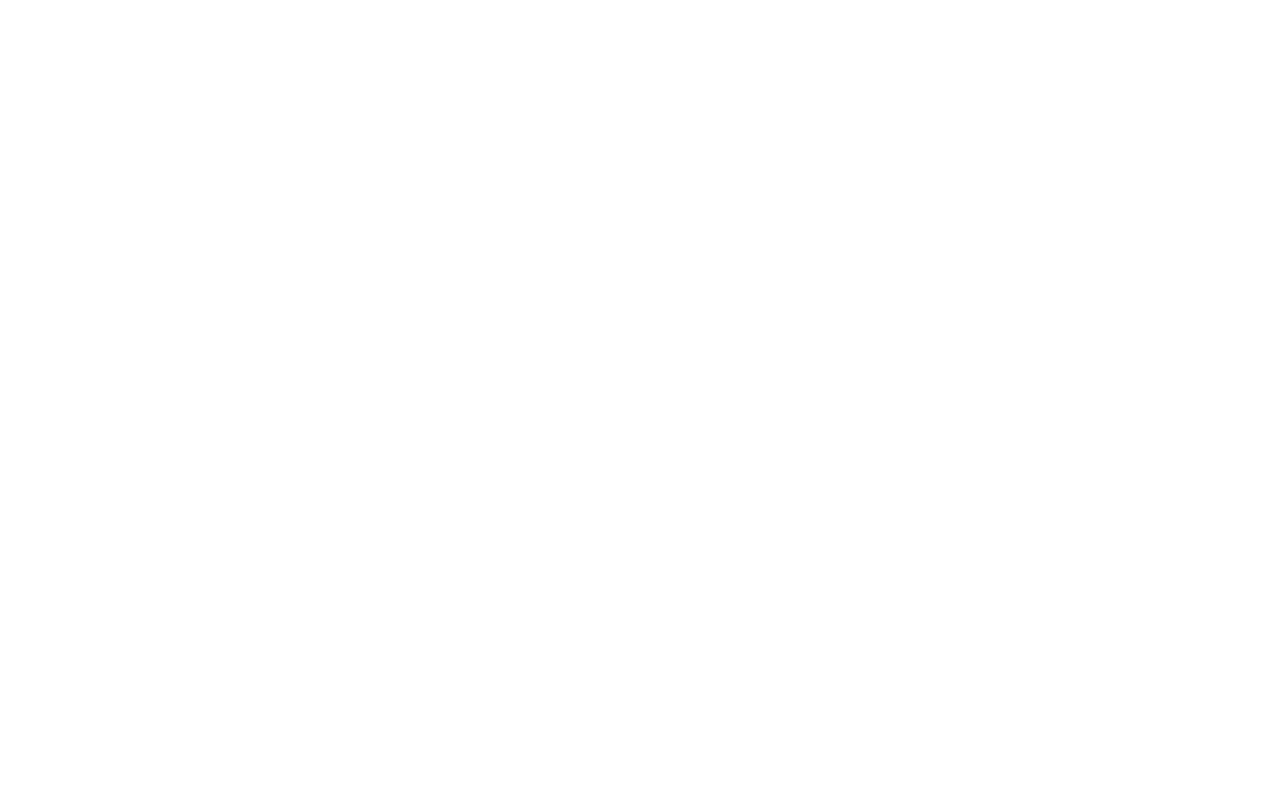
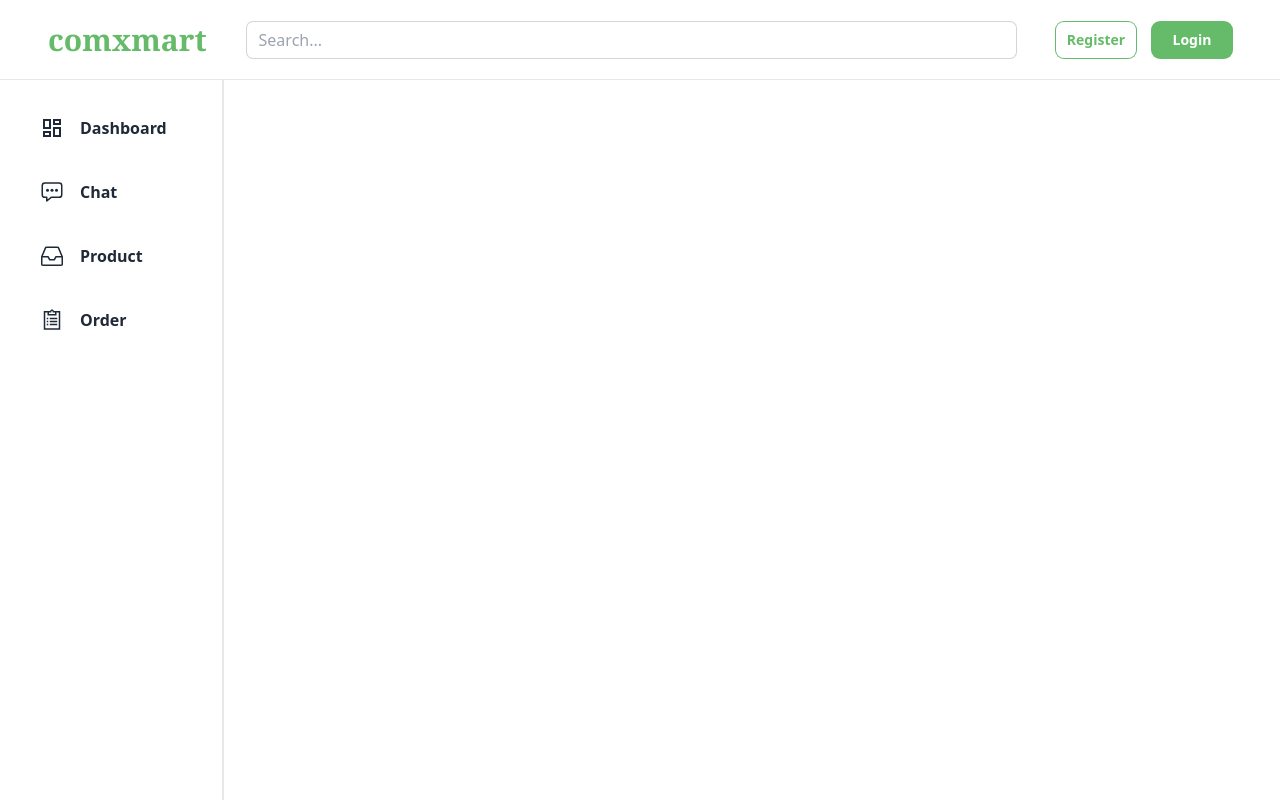
Before and after one commit to Shirloin/frontend-easy-buy, a React (Vite) app: page /seller in a window 1280 px wide. Before the commit this address had no page. Built offline with nearby package versions, Linux system fonts and the light colour scheme.

Commit message:
feat(ui): seller sidebar

```diff
--- a/package.json
+++ b/package.json
@@ -16,6 +16,7 @@
     "react": "^18.3.1",
     "react-dom": "^18.3.1",
     "react-hot-toast": "^2.4.1",
+    "react-icons": "^5.2.1",
     "react-redux": "^9.1.2",
     "react-router-dom": "^6.24.1",
     "redux": "^5.0.1",
--- a/src/components/Layout.tsx
+++ b/src/components/Layout.tsx
@@ -6,7 +6,7 @@
         <>
             <div className="min-h-screen w-full flex flex-col">
                 <Navbar />
-                <div className="mt-16 ">
+                <div className="mt-20 flex flex-grow">
                     <Outlet />
                 </div>
             </div>
--- a/src/components/Navbar.tsx
+++ b/src/components/Navbar.tsx
@@ -1,30 +1,64 @@
+import { IoCartOutline } from "react-icons/io5";
 import { useAuth } from "../contexts/AuthContext";
+import { Link } from "react-router-dom";
+import { IoIosNotificationsOutline } from "react-icons/io";
+import { CiMail, CiShop } from "react-icons/ci";
 
 export default function Navbar() {
     const { isAuthenticated } = useAuth();
 
     return (
         <>
-            <nav className="fixed flex w-full items-center justify-between gap-x-10 border-b bg-white px-8 py-4">
+            <nav className="fixed h-20 flex w-full items-center justify-between gap-x-10 border-b bg-white px-12 py-4">
                 <a className="font-serif text-3xl font-semibold text-primary" href="/">
                     comxmart
                 </a>
                 <input
-                    className="w-full rounded-md px-3 py-1.5 ring-1 ring-gray-200 focus:ring-primary"
+                    className="w-full rounded-md px-3 py-1.5 ring-1 ring-gray-300 focus:ring-primary"
                     placeholder="Search..."
                     type="text"
                 />
                 <div className="flex gap-x-4">
                     {isAuthenticated ? (
-                        <></>
+                        <>
+                            <div className="flex">
+                                <button className="relative rounded-lg p-2 hover:bg-slate-200">
+                                    <IoCartOutline className="h-6 w-6" />
+                                </button>
+                                <button className="relative rounded-lg p-2 hover:bg-slate-200">
+                                    <IoIosNotificationsOutline className="h-6 w-6" />
+                                </button>
+                                <button className="relative rounded-lg p-2 hover:bg-slate-200">
+                                    <CiMail className="h-6 w-6" />
+                                </button>
+                            </div>
+                            <div className="flex">
+                                <button className="relative flex gap-2 rounded-lg p-2 justify-center items-center hover:bg-slate-200">
+                                    <CiShop className="h-6 w-6" />
+                                    <p className="text-sm font-semibold">Shop</p>
+                                </button>
+                                <button className="relative flex gap-2 rounded-lg p-2 justify-center items-center hover:bg-slate-200">
+                                    <div className="avatar">
+                                        <div className="w-6 rounded-full">
+                                            <img src="https://img.daisyui.com/images/stock/photo-1534528741775-53994a69daeb.webp" />
+                                        </div>
+                                    </div>
+                                    <p className="font-semibold text-sm">Shirloin</p>
+                                </button>
+                            </div>
+                        </>
                     ) : (
                         <>
-                            <button className="text-center text-primary ring-1 ring-primary">
-                                <h1>Register</h1>
-                            </button>
-                            <button className="bg-primary text-center text-white ring-1 ring-primary">
-                                <h1>Login</h1>
-                            </button>
+                            <Link to={"/register"}>
+                                <div className="nav-auth-btn text-primary ring-1 ring-primary">
+                                    Register
+                                </div>
+                            </Link>
+                            <Link to={"/login"}>
+                                <div className="nav-auth-btn bg-primary text-white ring-1 ring-primary">
+                                    Login
+                                </div>
+                            </Link>
                         </>
                     )}
                 </div>
--- /dev/null
+++ b/src/components/seller/SellerLayout.tsx
@@ -0,0 +1,13 @@
+import { Outlet } from "react-router-dom";
+import Sidebar from "./Sidebar";
+
+export default function SellerLayout() {
+    return (
+        <>
+            <div className="flex">
+                <Sidebar />
+                <Outlet />
+            </div>
+        </>
+    )
+}
--- /dev/null
+++ b/src/components/seller/Sidebar.tsx
@@ -0,0 +1,29 @@
+import { GoInbox } from "react-icons/go";
+import { IoChatboxEllipsesOutline } from "react-icons/io5";
+import { LiaClipboardListSolid } from "react-icons/lia";
+import { MdOutlineDashboard } from "react-icons/md";
+
+export default function Sidebar() {
+    return (
+        <>
+            <div className="fixed flex h-full w-56 flex-col gap-4 border-r-2 px-4 py-6">
+                <button className="hover:bg-slate-100 flex w-full gap-4 rounded-lg px-6 py-3 text-center font-semibold">
+                    <MdOutlineDashboard className="h-6 w-6" />
+                    <p>Dashboard</p>
+                </button>
+                <button className="hover:bg-slate-100 flex w-full gap-4 rounded-lg px-6 py-3 text-center font-semibold">
+                    <IoChatboxEllipsesOutline className="h-6 w-6" />
+                    <p>Chat</p>
+                </button>
+                <button className="hover:bg-slate-100 flex w-full gap-4 rounded-lg px-6 py-3 text-center font-semibold">
+                    <GoInbox className="h-6 w-6" />
+                    <p>Product</p>
+                </button>
+                <button className="hover:bg-slate-100 flex w-full gap-4 rounded-lg px-6 py-3 text-center font-semibold">
+                    <LiaClipboardListSolid className="h-6 w-6" />
+                    <p>Order</p>
+                </button>
+            </div>
+        </>
+    );
+}
--- a/src/contexts/AuthContext.tsx
+++ b/src/contexts/AuthContext.tsx
@@ -25,9 +25,10 @@
 }
 
 export const AuthProvider = ({ children }: { children: ReactNode }) => {
-    const [token, setToken_] = useState(localStorage.getItem("authentication"))
+    const initialToken = localStorage.getItem("authentication");
+    const [token, setToken_] = useState<string | null>(initialToken)
     const [user, setUser_] = useState<IUser | null>(null)
-    const [isAuthenticated, setIsAuthenticated] = useState(false)
+    const [isAuthenticated, setIsAuthenticated] = useState<boolean>(!!initialToken)
     const setToken = (newToken: string) => {
         setToken_(newToken)
     }
--- a/src/index.css
+++ b/src/index.css
@@ -3,8 +3,11 @@
 @tailwind utilities;
 
 @layer components {
-  button {
-    @apply rounded-lg px-6 py-2 text-center text-sm font-bold;
+  a {
+    @apply text-black no-underline hover:text-black focus:outline-none;
+  }
+  .nav-auth-btn {
+    @apply flex max-w-20 items-center justify-center rounded-lg px-6 py-2 text-center text-sm font-bold;
   }
   input {
     @apply focus:outline-none;
--- /dev/null
+++ b/src/pages/seller/DashboardPage.tsx
@@ -0,0 +1,9 @@
+export default function SellerDashboardPage() {
+    return (
+        <>
+            <div className="w-full flex">
+
+            </div>
+        </>
+    )
+}
--- a/src/routes/AppRoutes.tsx
+++ b/src/routes/AppRoutes.tsx
@@ -5,12 +5,17 @@
 import { ProtectedRoute } from './ProtectedRoute'
 import Layout from '../components/Layout'
 import { GuestRoute } from './GuestRoute'
+import SellerLayout from '../components/seller/SellerLayout'
+import SellerDashboardPage from '../pages/seller/DashboardPage'
 export default function AppRoutes() {
 
     return (
         <Routes>
             <Route path='/' element={<Layout />}>
                 <Route index element={<HomePage />} />
+                <Route path='seller' element={<SellerLayout />}>
+                    <Route index element={<SellerDashboardPage />} />
+                </Route>
                 <Route element={<ProtectedRoute />}>
                 </Route>
             </Route>
```
Also changed, not shown: 1 other file (tests, documents, lock files or other folders).
